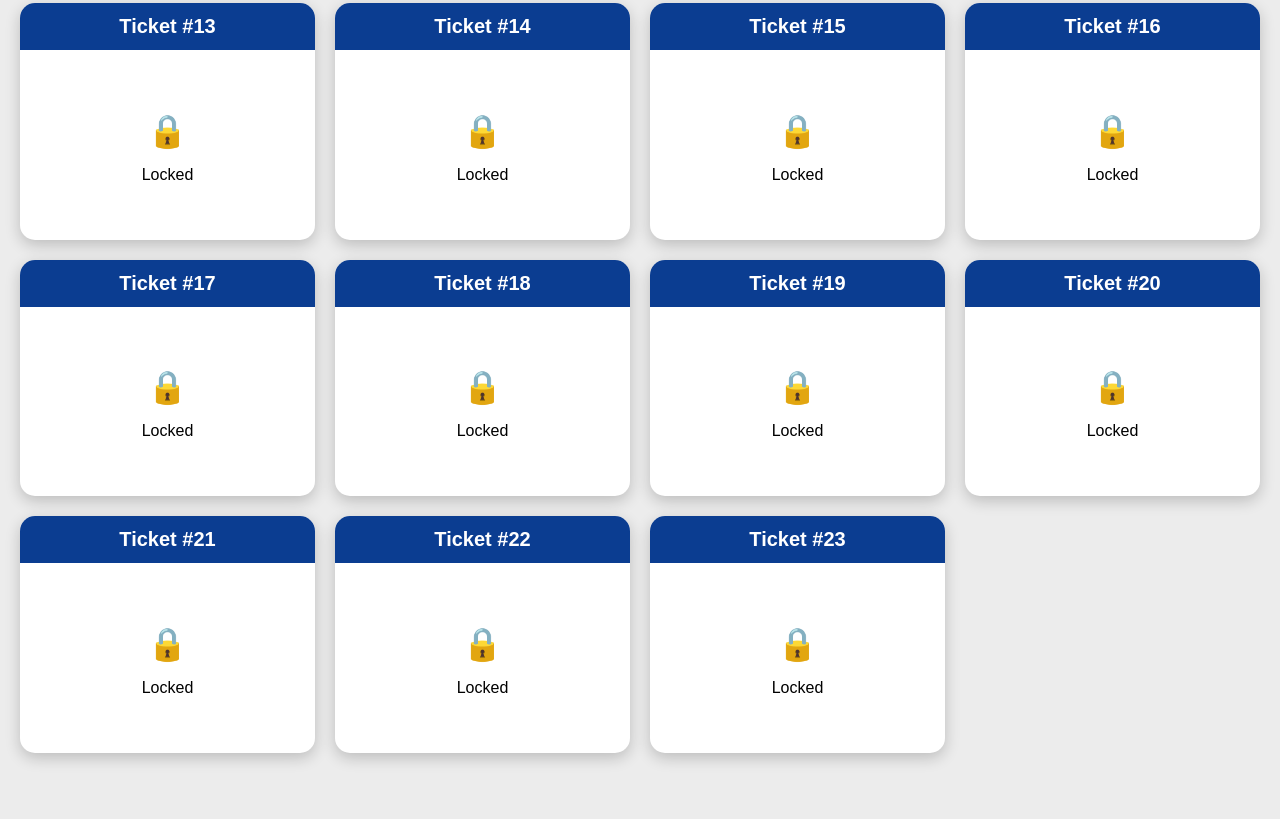
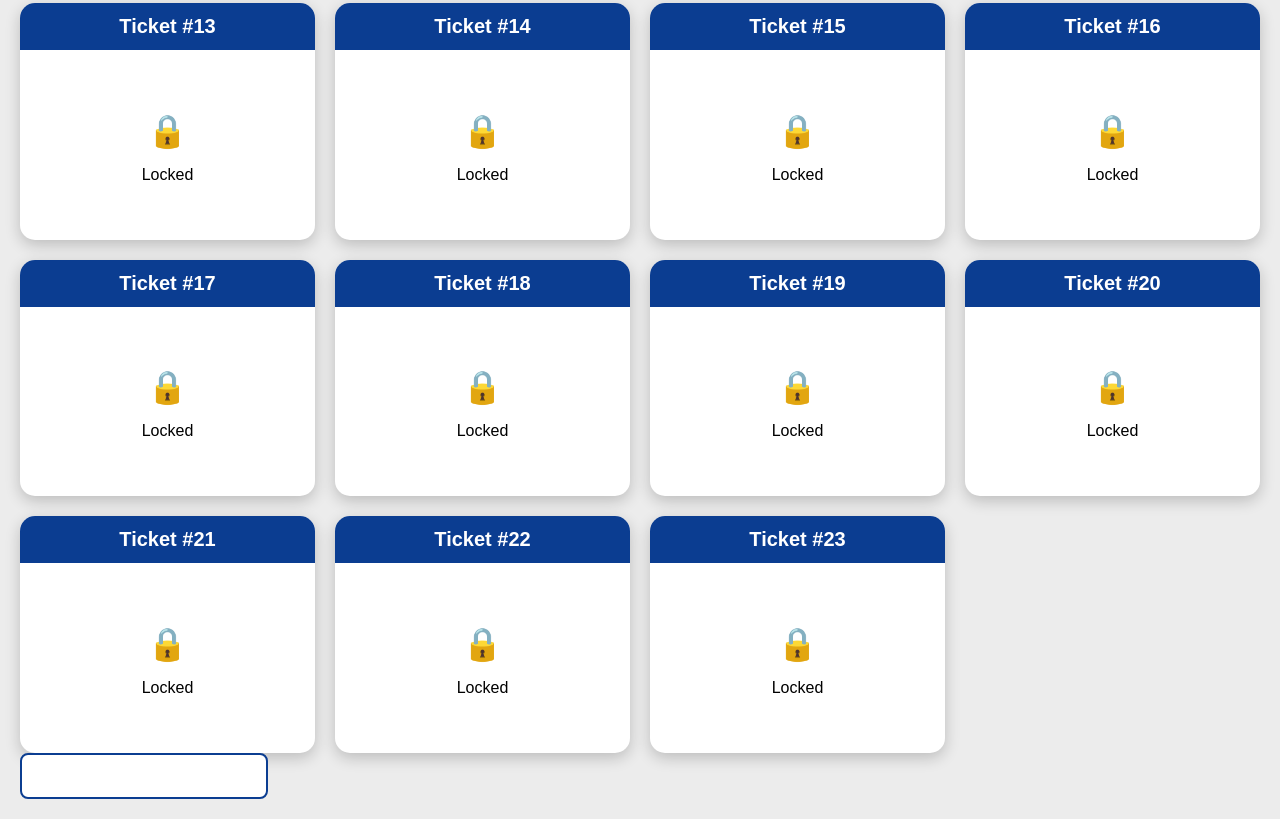
Before and after one commit to chiru199231/Brazil-vs-Norway-tickets, a plain HTML site: page index.html in a window 1280 px wide. Shown: the part 977-1796 px from the top of the page. Before the commit the page ends 1750 px from the top, so only its background shows below. Drawn offline with Linux system fonts and the light colour scheme.

Commit message:
Update index.html

```diff
--- a/index.html
+++ b/index.html
@@ -38,3 +38,4 @@ Unlock
 
 </body>
 </html>
+<input type="password" id="code">
```
